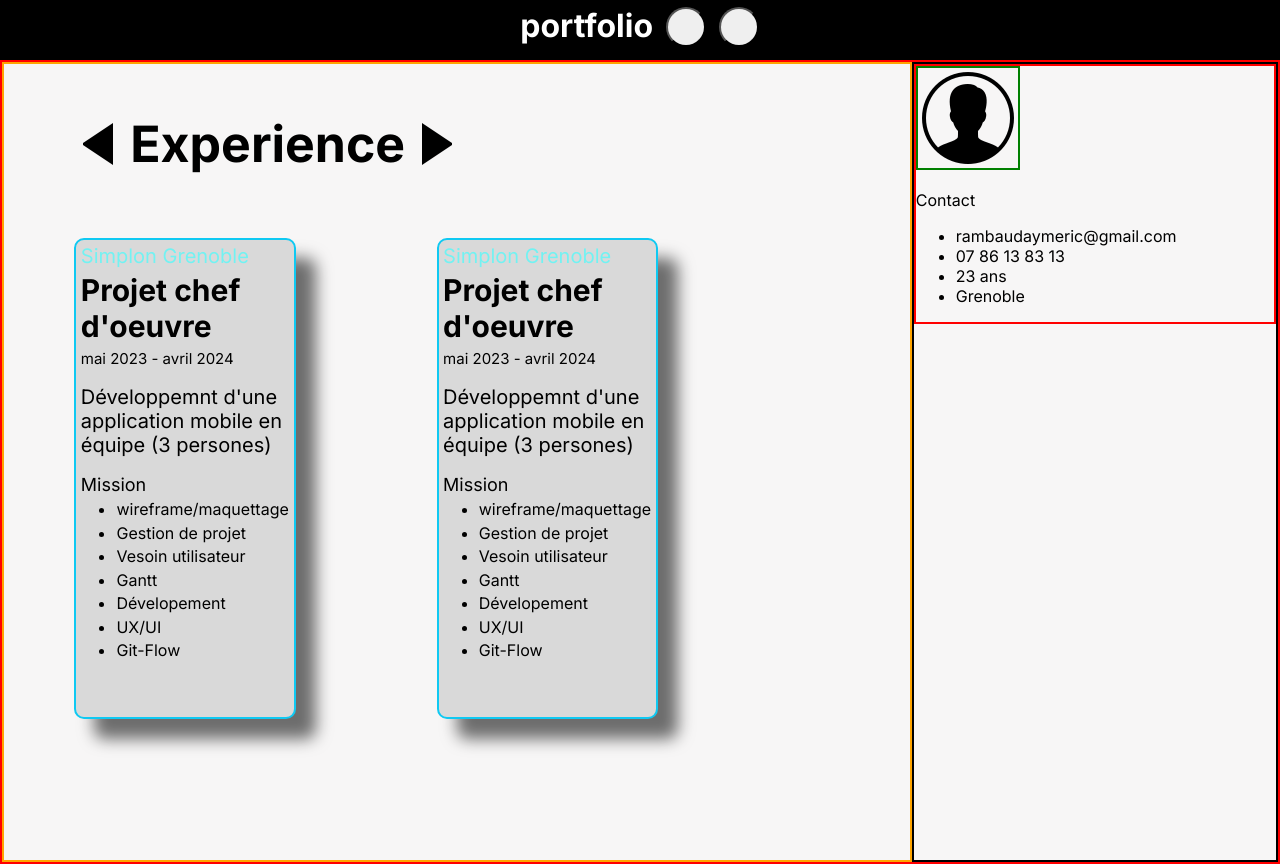
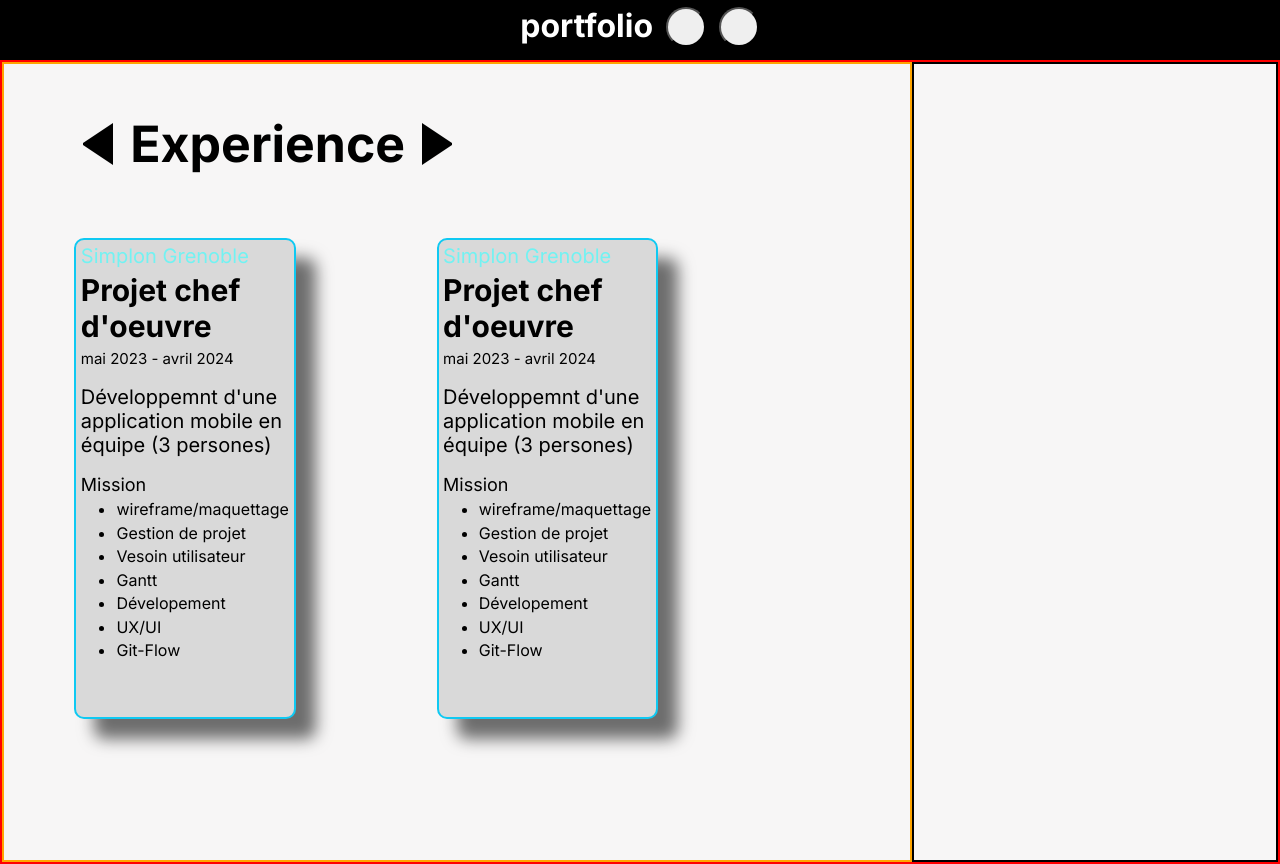
Before and after one commit to Lefentome38/portfolio, an Angular app: page / in a window 1280 px wide. Built offline with nearby package versions, Linux system fonts and the light colour scheme.

Commit message:
Revert "ajout des balies html pour la  carte photoProfil"
This reverts commit 25c9d420cc72a30eb3c2602393816bdd6c50dc98.

```diff
--- a/angular.json
+++ b/angular.json
@@ -48,8 +48,10 @@
             "tsConfig": "tsconfig.app.json",
             "inlineStyleLanguage": "scss",
             "assets": [
-              "src/favicon.ico",
-              "src/assets"
+              {
+                "glob": "**/*",
+                "input": "public"
+              }
             ],
             "styles": [
               "src/styles.scss"
--- a/src/app/app.component.html
+++ b/src/app/app.component.html
@@ -49,17 +49,6 @@
       </div>
     </div>
   </div>
-  <div class="photoContact">
-    <div class="photoCard">
-      <img class="photo" src="assets/images/utilisateur.png" alt="">
-      <p>Contact</p>
-        <ul>
-          <li>rambaudaymeric&#64;gmail.com</li>
-          <li>07 86 13 83 13</li>
-          <li>23 ans</li>
-          <li>Grenoble</li>
-        </ul>
-    </div>
-  </div>
+  <div class="photoContact"></div>
 <div>
 <div class="transition"></div>
--- a/src/app/app.component.scss
+++ b/src/app/app.component.scss
@@ -105,17 +105,6 @@ header {
   .photoContact {
     border: solid black 2px;
     width: 40%;
-
-    .photoCard{
-      border: solid red 2px;
-
-      img {
-        border: solid green 2px;
-        height: 100px;
-        width: 100px;
-      }
-    }
-
   }
 }
 
```
Also changed, not shown: src/assets/images/utilisateur.png (deleted).
